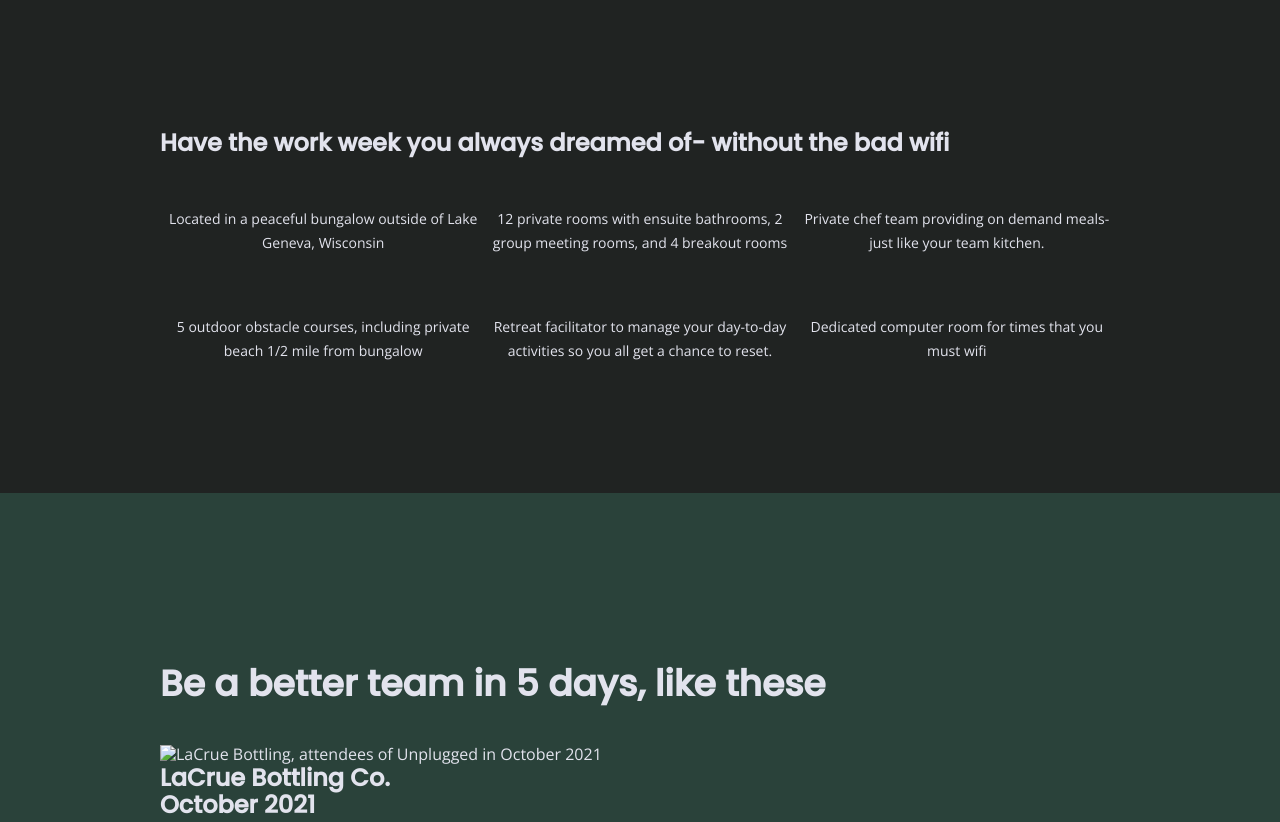
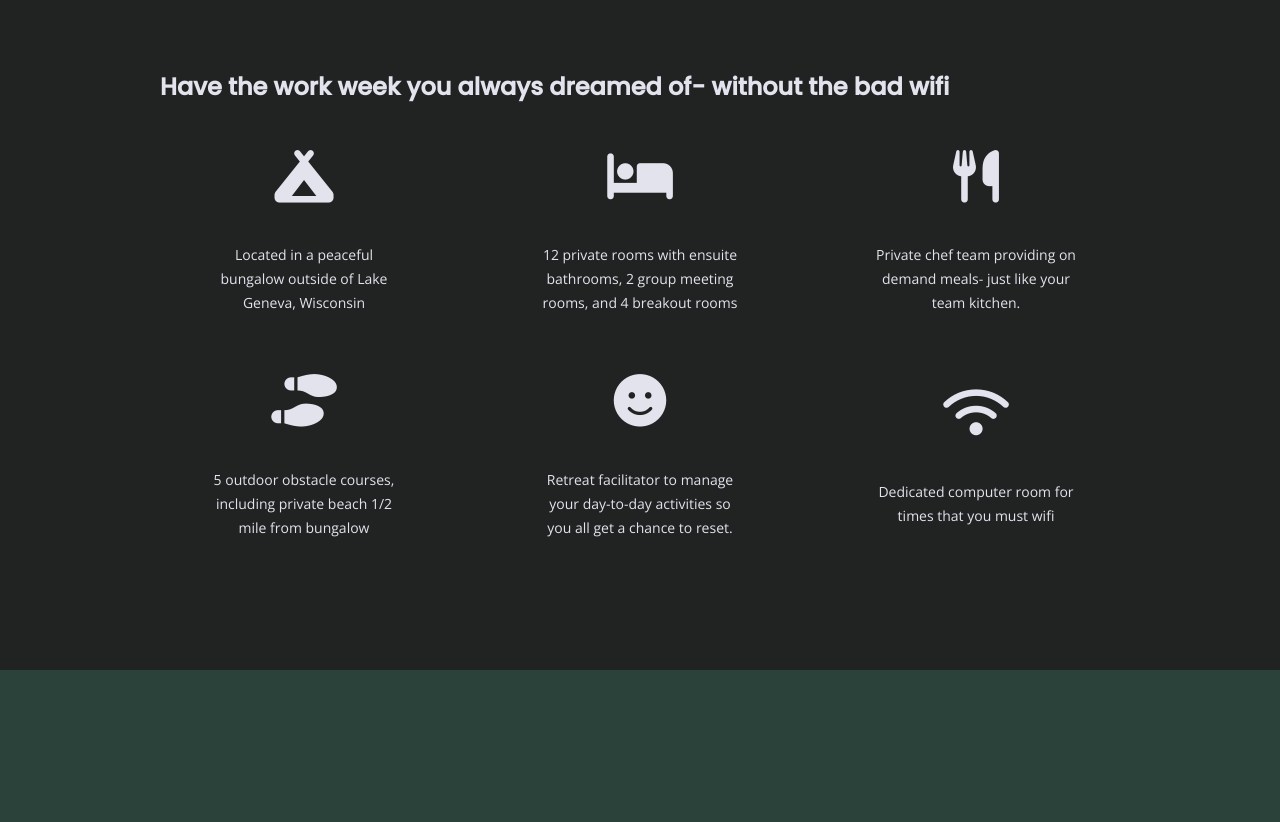
Before and after one commit to Mbuchyn/unplugged_site, a website built with Parcel: page index.html in a window 1280 px wide. Shown: the part 1020-1842 px from the top of the page. Built offline with nearby package versions, Linux system fonts and the light colour scheme; files whose address does not match are found by name.

Commit message:
Added icons to features section of index.html and styled in css

```diff
--- a/css/main.css
+++ b/css/main.css
@@ -260,6 +260,10 @@
 
     }
 
+    aside h3 {
+      font-size: 1.875;
+    }
+
     aside .form {
       margin-top: 30px;
     }
@@ -321,6 +325,11 @@
       text-align: center;
       margin: 0;
       font-size: 0.875em;
+    }
+
+    .features i {
+      font-size: 3.75em;
+            margin-bottom: 40px;
     }
 
     .reviews {
@@ -679,6 +688,7 @@
         max-width: 960px;
     }
 
+
     /* Hero */
     .hero-area h1 {
       width: 60%;
@@ -694,27 +704,45 @@
       width: 30%;
     }
 
+    button {
+      height: 50px;
+    }
+
     .form-description p {
       font-size: 1.125em;
+      line-height: 24pt;
     }
 
 
     /* Features */
+
     .features h2 {
       width: 90%;
     }
 
+    .features .features-items {
+      justify-content: space-between;
+    }
+
     .features article {
-      flex-basis: 33%;
+      flex-basis: 30%;
+
+    }
+
+    .features p {
+      width: 70%;
     }
 
     /* Reviews */
-    .reviews article div {
+
+    .reviews .past-team {
       width: 45%;
     }
-
+    .reviews article figure {
+      width: 38%;
+    }
     .reviews img {
-      width: 38%;
+      width: 100%;
     }
 
     /* ==========================================================================
--- a/index.html
+++ b/index.html
@@ -19,10 +19,14 @@
   <link rel="stylesheet" href="css/normalize.css">
   <link rel="stylesheet" href="css/main.css">
 
+<script src="https://kit.fontawesome.com/1a1b7753c2.js" crossorigin="anonymous"></script>
+
+
   <!-- Google Fonts -->
   <link rel="preconnect" href="https://fonts.googleapis.com">
 <link rel="preconnect" href="https://fonts.gstatic.com" crossorigin>
 <link href="https://fonts.googleapis.com/css?family=Open+Sans:400,700|Poppins:400,500" rel="stylesheet">
+
 
   <meta name="theme-color" content="#fafafa">
 </head>
@@ -78,42 +82,48 @@
 
         <div class="features-items">
           <article>
-            <p class="fontawesome-icon"></p>
+            <p class="fontawesome-icon"><i class="fas fa-campground"></i>
+            </p>
             <p class="features-item-description">Located in a peaceful
               bungalow outside of Lake
                 Geneva, Wisconsin</p>
           </article>
 
           <article>
-            <p class="fontawesome-icon"></p>
+            <p class="fontawesome-icon"><i class="fas fa-bed"></i>
+            </p>
             <p class="features-item-description">12 private rooms with ensuite
               bathrooms, 2 group meeting
                 rooms, and 4 breakout rooms</p>
           </article>
 
           <article>
-            <p class="fontawesome-icon"></p>
+            <p class="fontawesome-icon"><i class="fas fa-utensils"></i>
+            </p>
           <p class="features-item-description">Private chef team providing on
             demand meals- just like your
               team kitchen.</p>
           </article>
 
           <article>
-            <p class="fontawesome-icon"></p>
+            <p class="fontawesome-icon"><i class="fas fa-shoe-prints"></i>
+            </p>
           <p class="features-item-description">5 outdoor obstacle courses,
             including private beach 1/2 mile
               from bungalow</p>
           </article>
 
           <article>
-            <p class="fontawesome-icon"></p>
+            <p class="fontawesome-icon"><i class="fas fa-smile"></i>
+            </p>
           <p class="features-item-description">Retreat facilitator to manage
             your day-to-day activities so
               you all get a chance to reset.</p>
           </article>
 
           <article>
-            <p class="fontawesome-icon"></p>
+            <p class="fontawesome-icon"><i class="fas fa-wifi"></i>
+            </p>
           <p class="features-item-description">Dedicated computer room for
             times that you must wifi</p>
           </article>
@@ -125,10 +135,11 @@
     <div class="content-wrapper">
 
       <h2>Be a better team in 5 days, like these</h2>
-      <figure>
+
+      <article>
+        <figure>
         <img src="img/lacrue.jpg" alt="LaCrue Bottling, attendees of Unplugged in October 2021">
       </figure>
-      <article>
       <div class="past-team">
         <h3>LaCrue Bottling Co.<br>October 2021</h3>
         <p>Lorem ipsum dolor sit amet, consectetur adipiscing elit, sed do eiusmod tempor incididunt ut labore et dolore magna aliqua. Ut enim ad minim veniam, quis nostrud exercitation ullamco laboris nisi ut aliquip ex ea commodo consequat. Duis aute irure dolor in reprehenderit in voluptate velit esse cillum dolore eu fugiat nulla pariatur. </p>
```
Also changed, not shown: about/index.html (+3 -0 lines), faq/index.html (+4 -1 lines).
